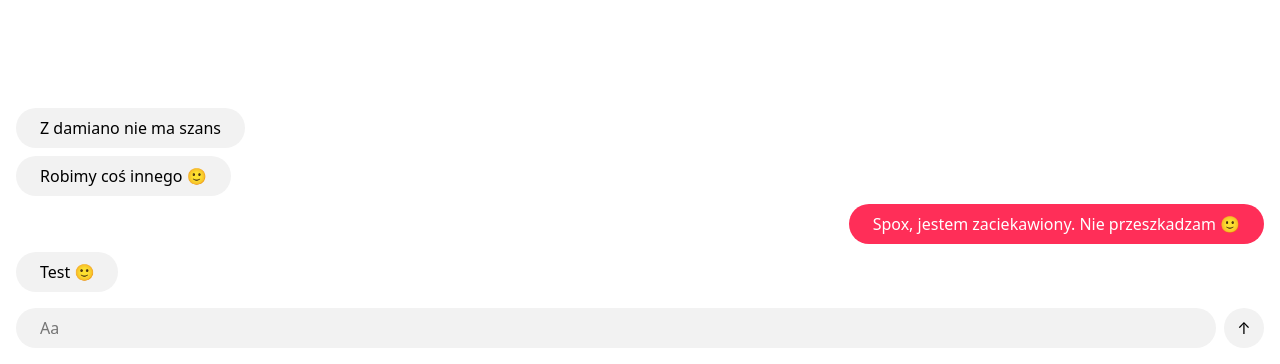
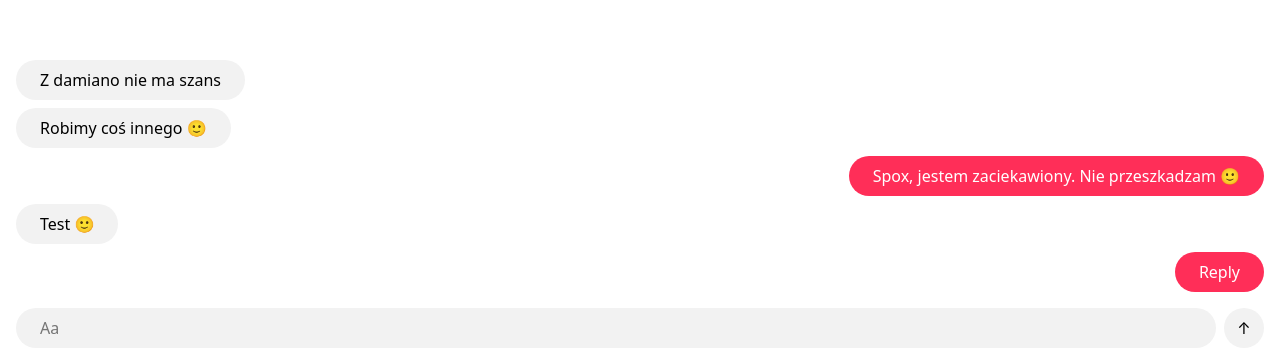
Before and after one commit to Ciunkos/remedy, a website: page index.html in a window 1280 px wide. Shown: the part 436-800 px from the top of the page. Drawn offline with Linux system fonts and the light colour scheme.

Commit message:
Add test reply

```diff
--- a/index.html
+++ b/index.html
@@ -131,10 +131,17 @@
         >Spox, jestem zaciekawiony. Nie przeszkadzam 🙂</chat-message
       >
       <chat-message tabindex="0">Test 🙂</chat-message>
+      <chat-message tabindex="0" sent>Reply</chat-message>
     </chat-messages>
     <div>
       <form id="chat-composer">
-        <input id="chat-input" type="text" name="message" placeholder="Aa" autocomplete="off" />
+        <input
+          id="chat-input"
+          type="text"
+          name="message"
+          placeholder="Aa"
+          autocomplete="off"
+        />
         <button>↑</button>
       </form>
     </div>
```
